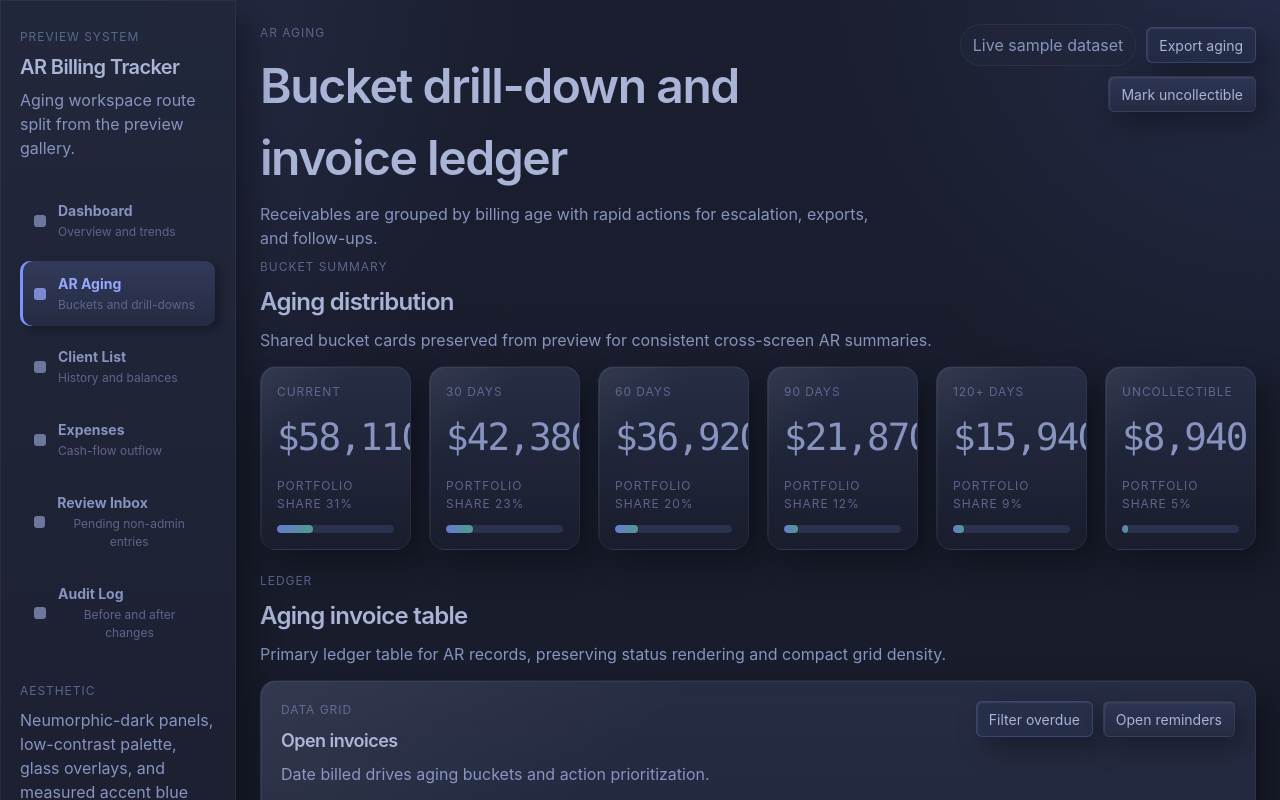
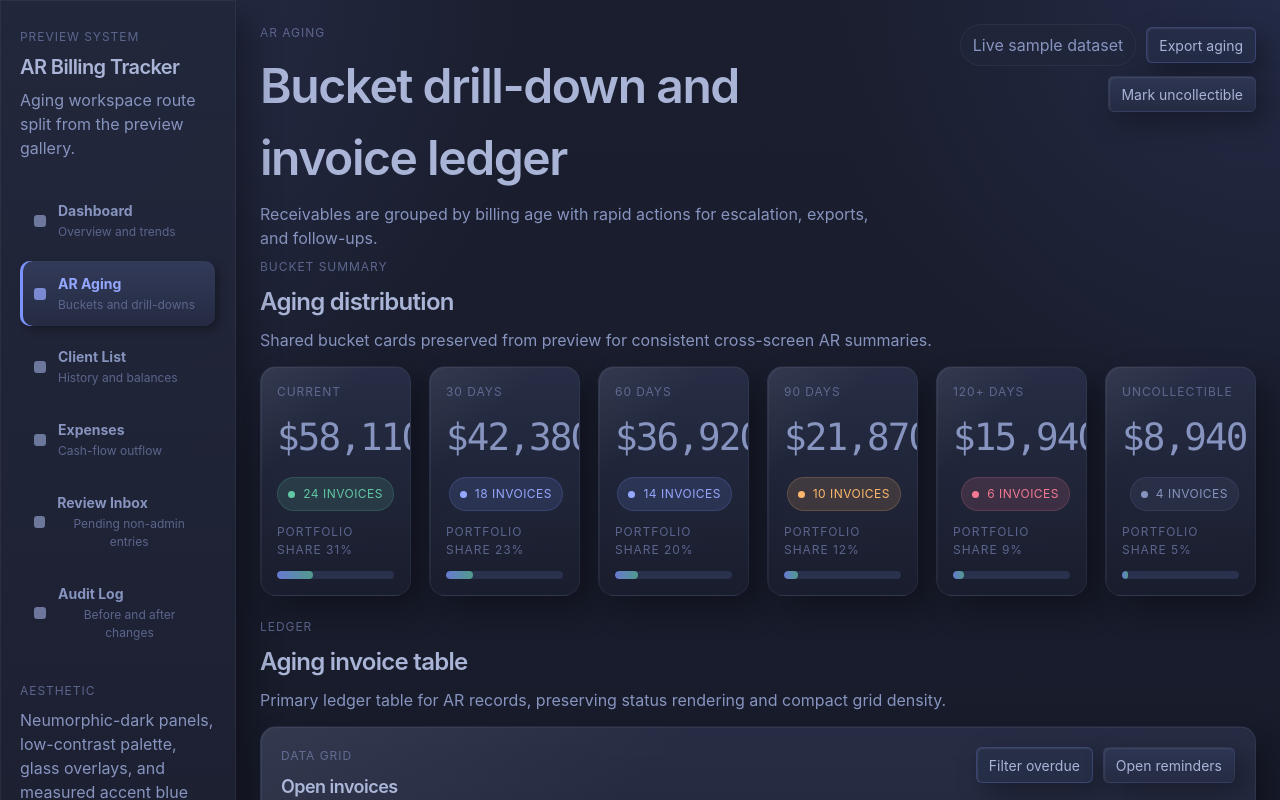
Before and after one commit to mmunro3318/ar-billing-tracker, a React (Vite) app in the folder client/: page /aging in a window 1280 px wide. Shown: the top 800 px of the page. Built offline with nearby package versions, Linux system fonts and the light colour scheme.

Commit message:
fixed badge overflow on bucket cards

```diff
--- a/client/src/App.css
+++ b/client/src/App.css
@@ -584,6 +584,22 @@ textarea.field-control {
   gap: 12px;
 }
 
+.stat-header,
+.bucket-header {
+  flex-wrap: wrap;
+}
+
+.stat-header > :first-child,
+.bucket-header > :first-child {
+  min-width: 0;
+}
+
+.stat-header .badge,
+.bucket-header .badge {
+  margin-left: auto;
+  flex-shrink: 0;
+}
+
 .stat-value,
 .bucket-value,
 .auth-code {
```
